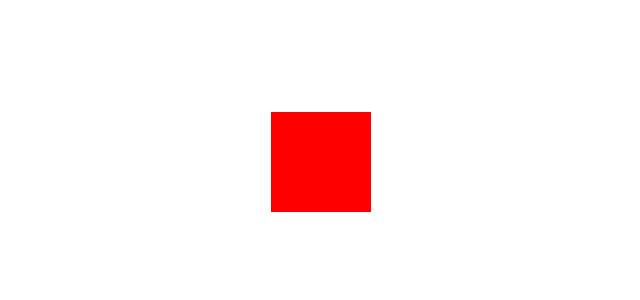
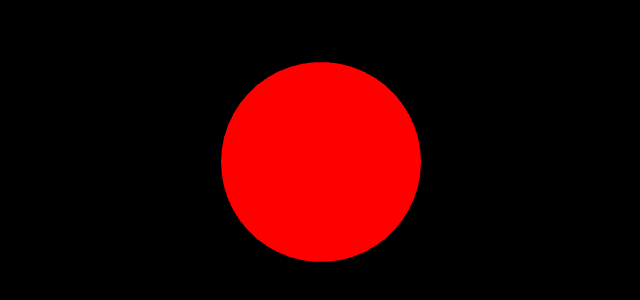
Before and after one commit to grafkom-a-2024/tugas-individu-grafkom-a-eldntr, a plain HTML site: page tugas1/index.html in a window 1280 px wide. Shown: the part 238-538 px from the top of the page, without its empty margins (319-959 px from the left). Drawn offline with Linux system fonts and the light colour scheme.

Commit message:
Lingkaran sederhana

```diff
--- a/tugas1/app.js
+++ b/tugas1/app.js
@@ -61,19 +61,25 @@ const resolutionLocation = gl.getUniformLocation(program, 'u_resolution');
 const positionBuffer = gl.createBuffer();
 gl.bindBuffer(gl.ARRAY_BUFFER, positionBuffer);
 
-const x = canvas.width / 2 - 50;
-const y = canvas.height / 2 - 50;
-const width = 100;
-const height = 100;
+function createCircleVertices(centerX, centerY, radius, numSegments) {
+    const positions = [];
+    const angleStep = (Math.PI * 2) / numSegments;
+    positions.push(centerX, centerY);
+    for (let i = 0; i <= numSegments; i++) {
+        const angle = i * angleStep;
+        const x = centerX + Math.cos(angle) * radius;
+        const y = centerY + Math.sin(angle) * radius;
+        positions.push(x, y);
+    }
+    return positions;
+}
 
-const positions = [
-    x, y,
-    x + width, y,
-    x, y + height,
-    x, y + height,
-    x + width, y,
-    x + width, y + height
-];
+const x = canvas.width / 2;
+const y = canvas.height / 2;
+const radius = 100;
+const numSegments = 50;
+
+const positions = createCircleVertices(x, y, radius, numSegments);
 
 gl.bufferData(gl.ARRAY_BUFFER, new Float32Array(positions), gl.STATIC_DRAW);
 
@@ -92,4 +98,7 @@ const stride = 0;
 const offset = 0;
 gl.vertexAttribPointer(positionLocation, size, type, normalize, stride, offset);
 
-gl.drawArrays(gl.TRIANGLES, 0, 6);
+gl.clearColor(0, 0, 0, 1);
+gl.clear(gl.COLOR_BUFFER_BIT);
+
+gl.drawArrays(gl.TRIANGLE_FAN, 0, numSegments + 2);
--- a/tugas1/index.html
+++ b/tugas1/index.html
@@ -3,7 +3,7 @@
 <head>
     <meta charset="UTF-8">
     <meta name="viewport" content="width=device-width, initial-scale=1.0">
-    <title>WebGL Square</title>
+    <title>WebGL Coba-Coba</title>
     <style>
         body, html {
             margin: 0;
```
